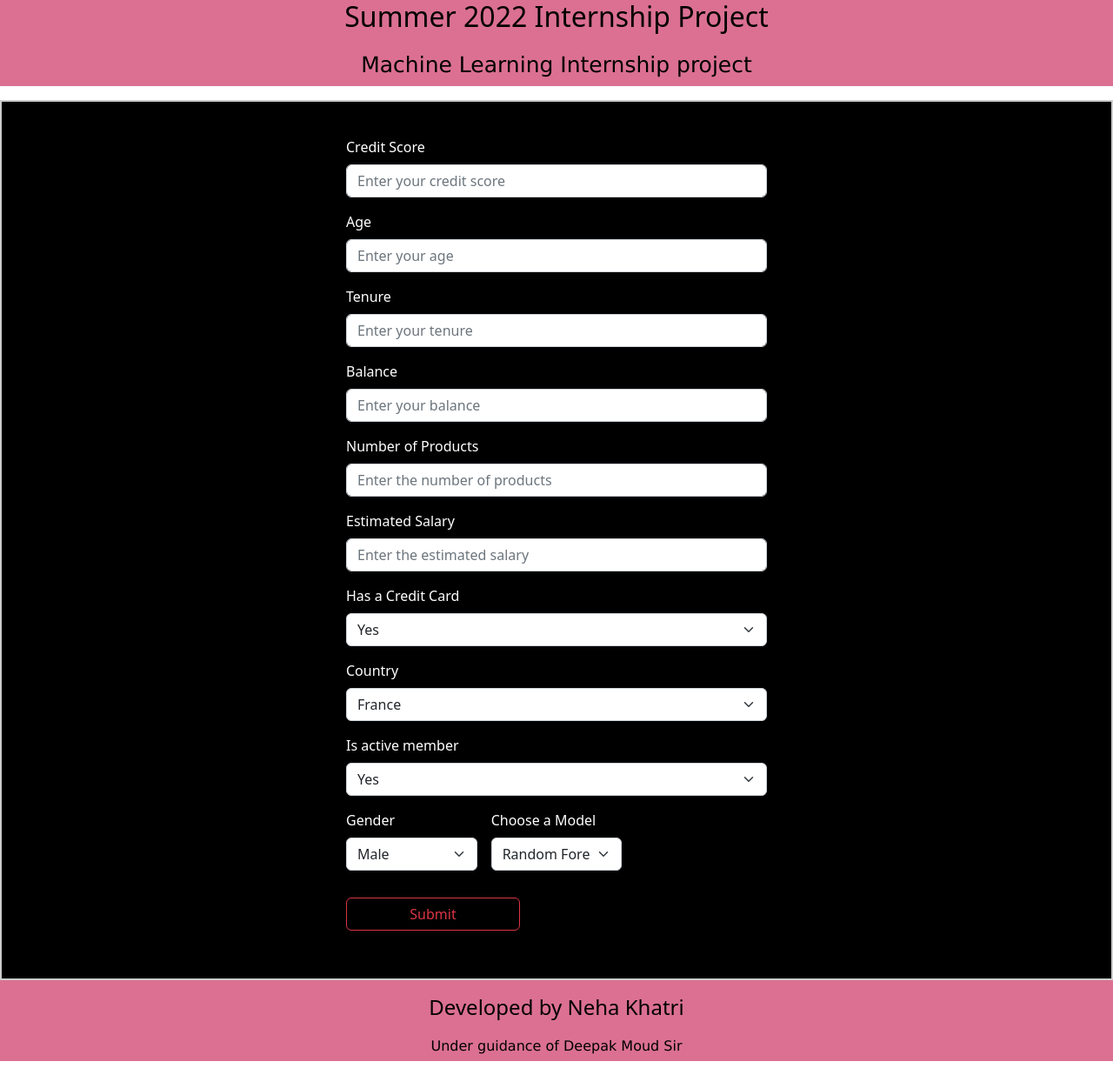
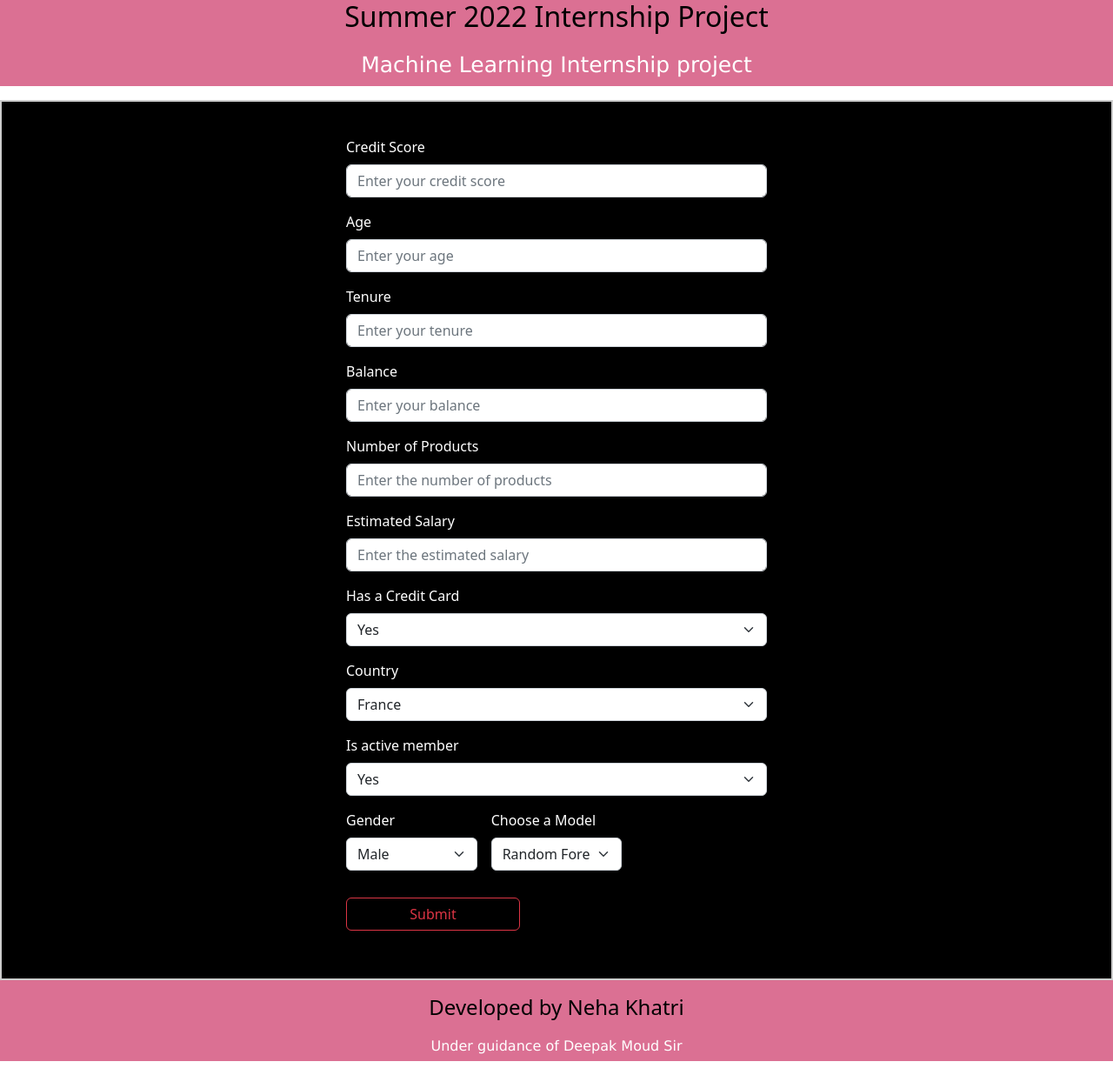
Before and after one commit to nehakhatri2021/project7, a Flask app: page / in a window 1280 px wide. Shown: the whole page at 87% size. Run offline with Flask 2, Linux system fonts and the light colour scheme; parts of the project's set-up code (start-up, migrations or seed data) failed here and were passed over.

Commit message:
Update index.html

```diff
--- a/templates/index.html
+++ b/templates/index.html
@@ -18,7 +18,7 @@
             text-align: center;
             padding-top: 10px;
             padding-bottom: 5px;
-            color: #000;
+            color: white;
         }
 
         .form1 {
```
